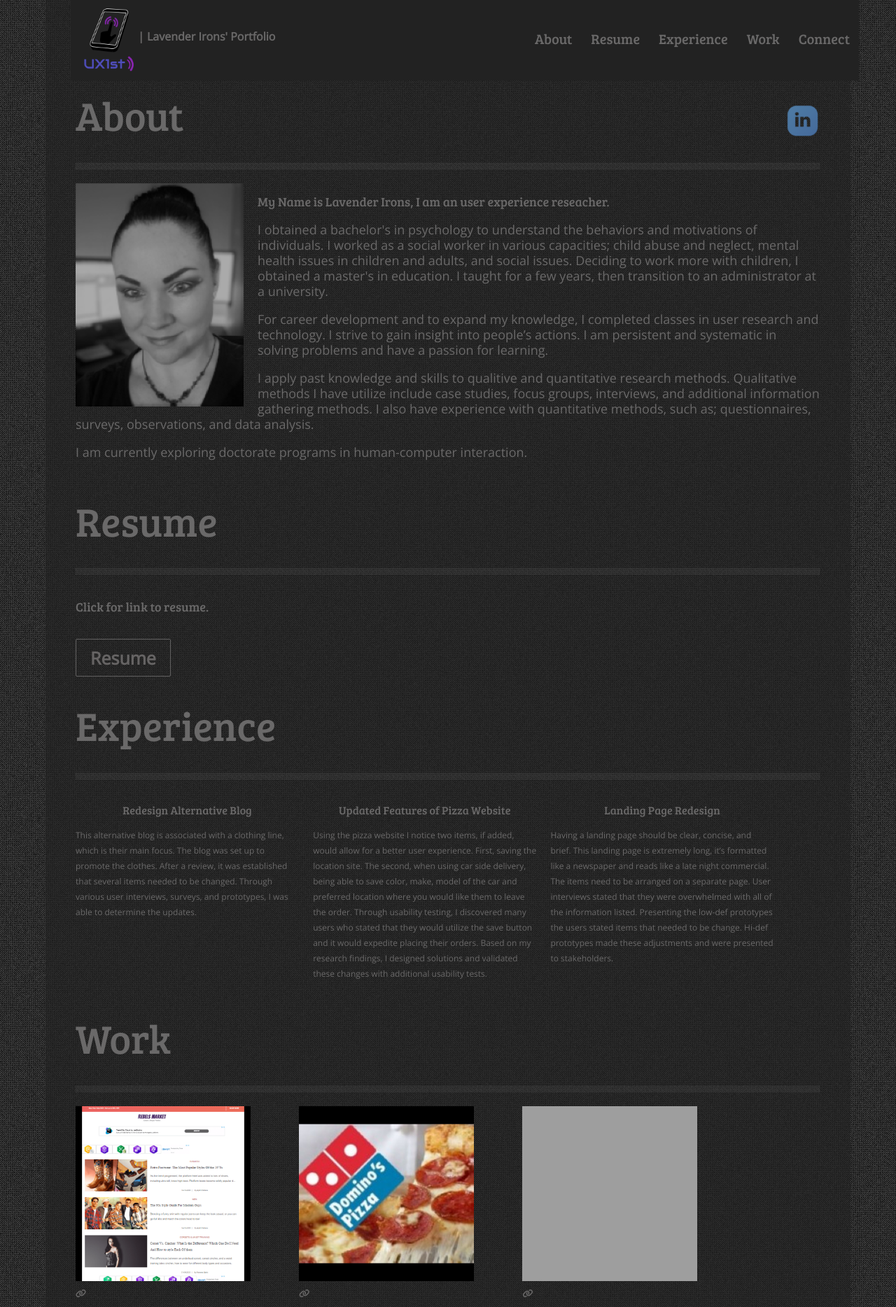
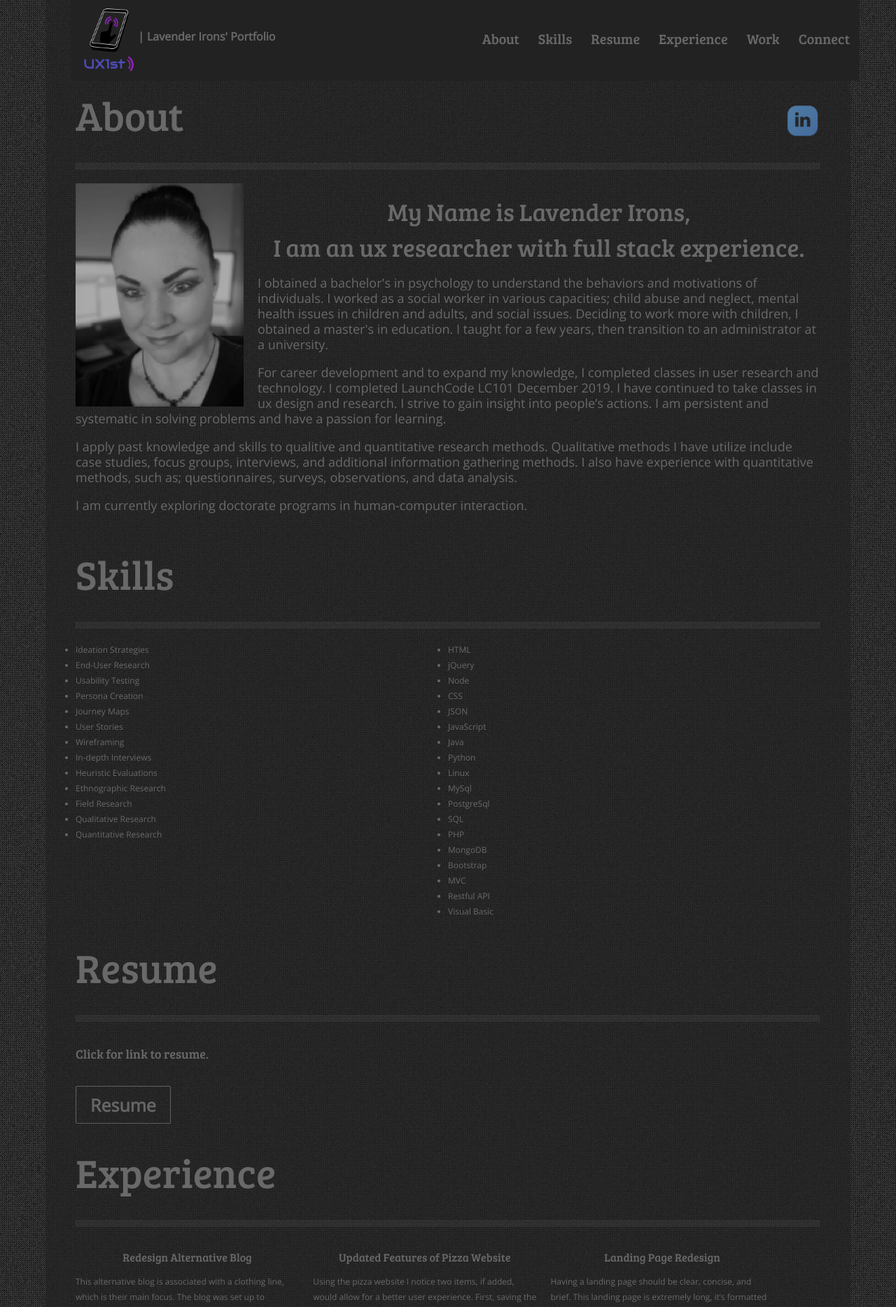
Before and after one commit to Lavender-Irons/lironsportfolio, a PHP site: page /home.html in a window 1280 px wide. Shown: the top 1868 px of the page at 70% size. Run offline with PHP 8.4, Linux system fonts and the light colour scheme; some libraries are stand-ins or nearby versions; grey boxes are pictures that could not be loaded.

Commit message:
add skills

```diff
--- a/home.html
+++ b/home.html
@@ -52,6 +52,7 @@
 			</div>
 			<ul id="main-menu">
 				<li><a href="#about">About</a></li>
+				<li><a href="#skills">Skills</a></li>
 				<li><a href="#resume">Resume</a></li>
 				<li><a href="#experience">Experience</a></li>
 				<li><a href="#work">Work</a></li>
@@ -71,7 +72,7 @@
 					href="https://www.linkedin.com/in/lavender-irons-908828117/"
 					title="Linkedin"
 				>
-					<img src="images/LI.png"
+					<img src="images/LI.png" alt="picture of me"
 				/></a>
 
 				<div
@@ -84,30 +85,27 @@
 				></div>
 				<div class="content">
 					<img src="images/me-photo.png" />
-					<h2 style="font-size: large">
-						My Name is Lavender Irons, I am an user experience reseacher.
+					<h2 style="font-size: 35px; text-align: center;" >
+						My Name is Lavender Irons,
+					</h2>
+					<h2 style="font-size: 35px; text-align: center;" >
+						I am an ux researcher with full stack experience.
 					</h2>
 
 					<p style="font-size: 18px">
 						I obtained a bachelor's in psychology to understand the behaviors
 						and motivations of individuals. I worked as a social worker in
-						various capacities; child abuse and neglect, mental health issues in
-						children and adults, and social issues. Deciding to work more with
-						children, I obtained a master's in education. I taught for a few
-						years, then transition to an administrator at a university.
+						various capacities; child abuse and neglect, mental health issues in children and adults, and social issues. Deciding to work more with children, I obtained a master's in education. I taught for a few years, then transition to an administrator at a university.
 					</p>
 					<p style="font-size: 18px">
 						For career development and to expand my knowledge, I completed
-						classes in user research and technology. I strive to gain insight
-						into people’s actions. I am persistent and systematic in solving
-						problems and have a passion for learning.
+						classes in user research and technology. I completed LaunchCode LC101 December 2019. I have continued to take classes in ux design and research. I strive to gain insight into people’s actions. I am persistent and systematic in solving problems and have a passion for learning.
 					</p>
 					<p style="font-size: 18px">
 						I apply past knowledge and skills to qualitive and quantitative
 						research methods. Qualitative methods I have utilize include case
 						studies, focus groups, interviews, and additional information
-						gathering methods. I also have experience with quantitative methods,
-						such as; questionnaires, surveys, observations, and data analysis.
+						gathering methods. I also have experience with quantitative methods, such as; questionnaires, surveys, observations, and data analysis.
 					</p>
 					<p style="font-size: 18px">
 						I am currently exploring doctorate programs in human-computer
@@ -117,7 +115,56 @@
 				</div>
 
 			<!--End About Section-->
+			<!-- Begin skills section-->
+			<div id="skills">
+				<h1>Skills</h1>
+				<div style="
+				width: 100%;
+				height: 29px;
+				background: url(images/divider.png) repeat-x;
+				clear: both;
+				"></div>
 
+					<div id="skill-lists">
+					<ul id="ux-skills" style="float: left; width: 50%;">
+						<li>Ideation Strategies</li>
+						<li>End-User Research</li>
+						<li>Usability Testing</li>
+						<li>Persona Creation</li>
+						<li>Journey Maps</li>
+						<li>User Stories</li>
+						<li>Wireframing</li>
+						<li>In-depth Interviews</li>
+						<li>Heuristic Evaluations</li>
+						<li>Ethnographic Research</li>
+						<li>Field Research</li>
+						<li>Qualitative Research</li>
+						<li>Quantitative Research</li>
+					</ul>
+					<ul id="code-skills" style="float: left; width: 50%;">
+
+						<li>HTML</li>
+						<li>jQuery</li>
+						<li>Node</li>
+						<li>CSS</li>
+						<li>JSON</li>
+						<li>JavaScript</li>
+						<li>Java</li>
+						<li>Python</li>
+						<li>Linux</li>
+						<li>MySql</li>
+						<li>PostgreSql</li>
+						<li>SQL</li>
+						<li>PHP</li>
+						<li>MongoDB</li>
+						<li>Bootstrap</li>
+						<li>MVC</li>
+						<li>Restful API</li>
+						<li>Visual Basic</li>
+					</ul>
+					</div>
+			</div>
+			<!-- End skills section-->
 			<!--Begin resume section-->
 			<div id="resume">
 				<h1>Resume</h1>
```
Also changed, not shown: css/styles.css (line endings or trailing spaces).
